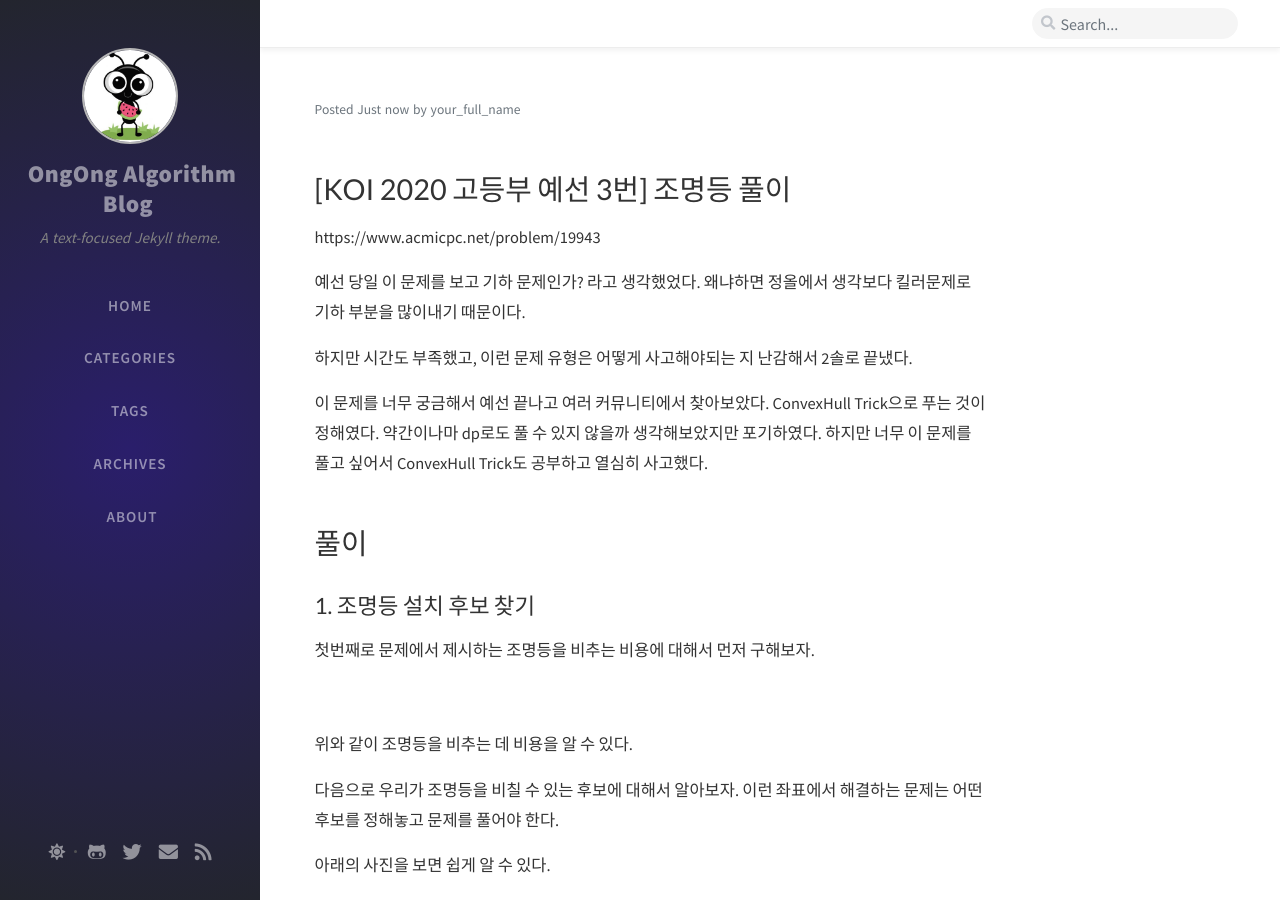
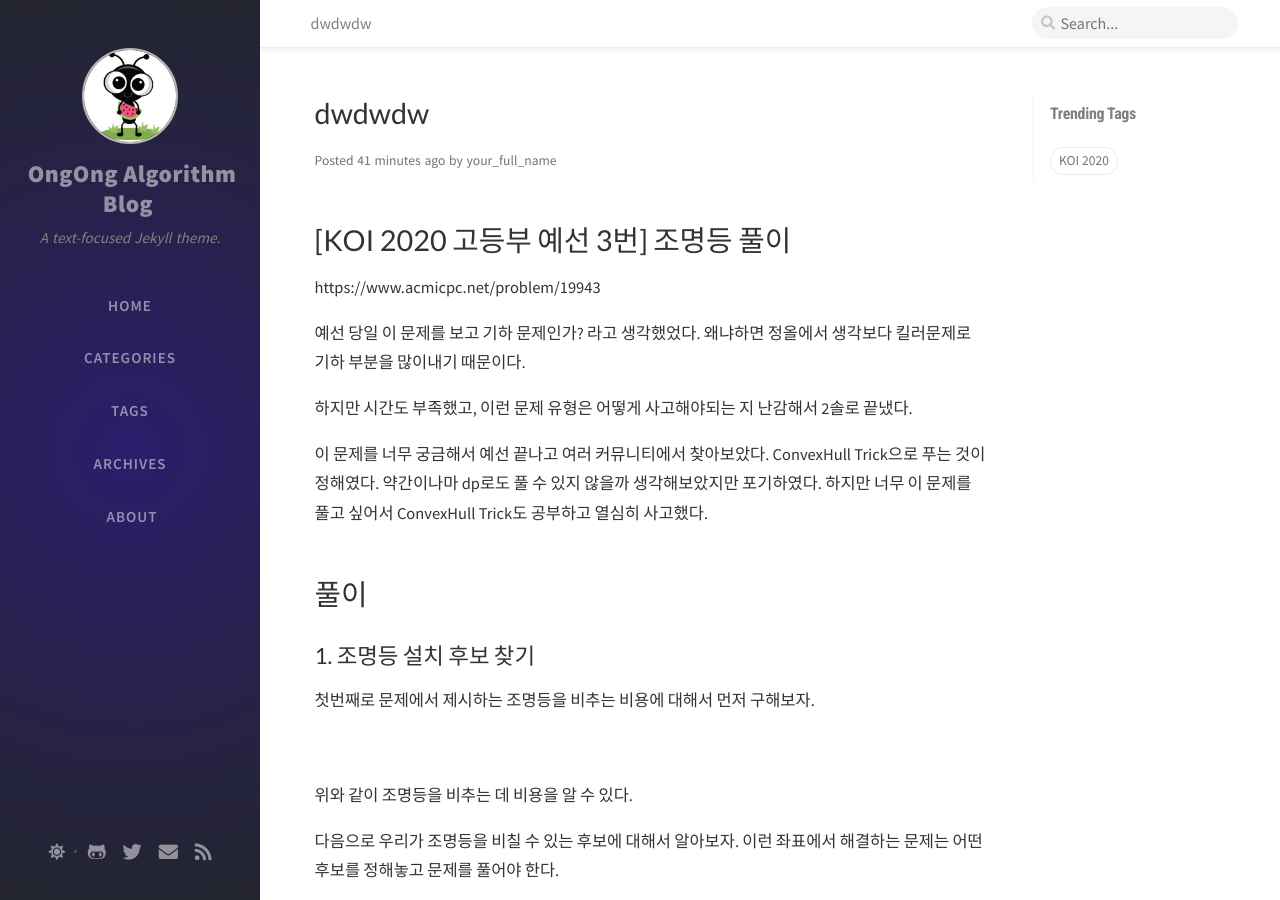
Before and after one commit to RealOngOng/Blog, a Jekyll site: the page built from _posts/2020-10-02-KOI2020high3.md, in a window 1280 px wide and 900 px high. Built offline with Jekyll 4.4.1, drawn with Linux system fonts in a browser that asks for light colours; nearby versions of some CDN libraries; our own code applies the rules of GitHub Pages for plain Markdown files; comment, search, counter and statistics services are not loaded; some of the changed lines change nothing that is shown; some of the changed text lies outside the part shown.

Commit message:
2020-10-02 06:40

```diff
--- a/_posts/2020-10-02-KOI2020high3.md
+++ b/_posts/2020-10-02-KOI2020high3.md
@@ -1,6 +1,6 @@
 ---
 layout: post
-title: [KOI 2020 고등부 예선 3번] 조명등 풀이
+title: dwdwdw
 date: 2020-10-02 05:00:00 +0800
 categories: [Algorithm, KOI]
 tags: [KOI 2020]
```
